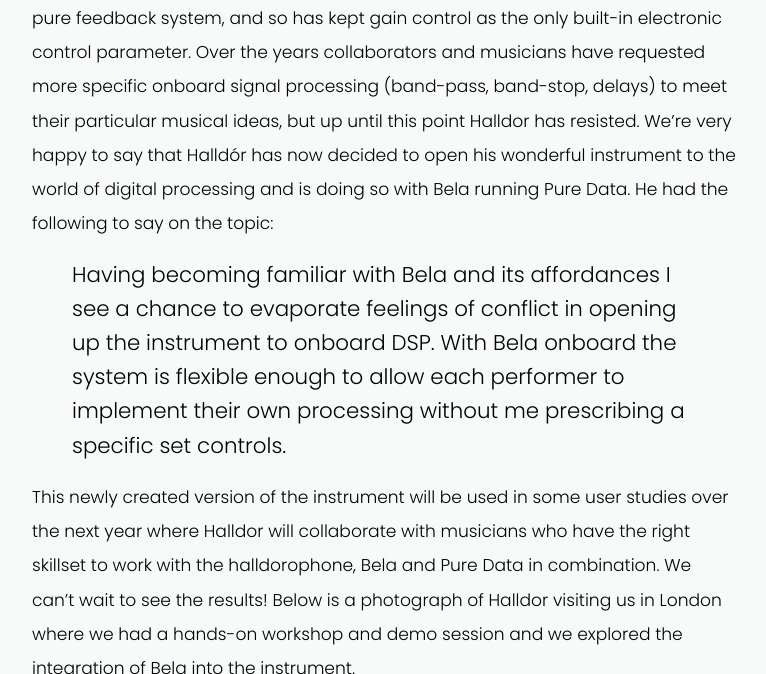
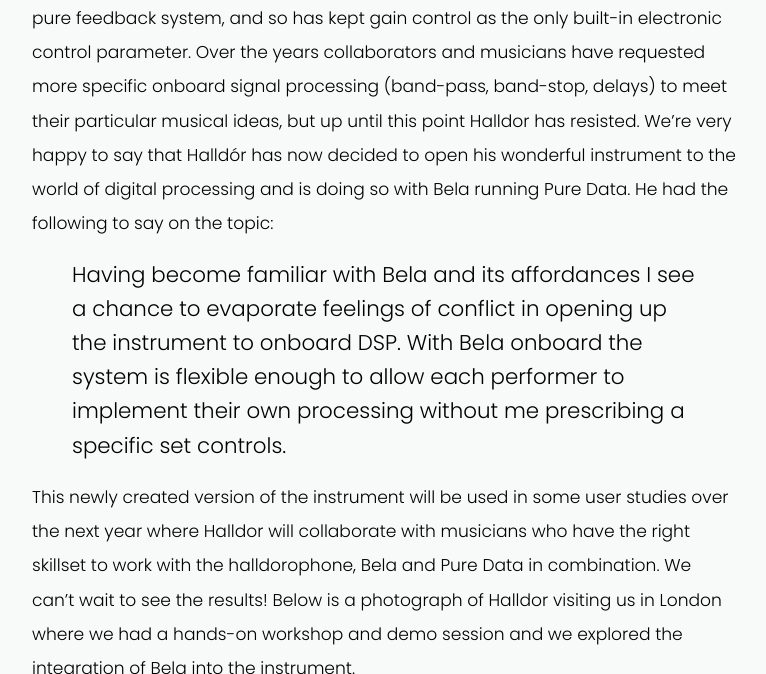
Before and after one commit to BelaPlatform/bela_newBlog, a Jekyll site: the page built from docs/_posts/2019-03-14-halldorophone-feedback-and-bela.markdown, in a window 1280 px wide and 900 px high, scrolled down 3380 px, cut to the strip 0-674 px from the top of the window. Shown: the whole strip, without its empty margins (256-1022 px from the left). Built offline with Jekyll 4.4.1, drawn with Linux system fonts in a browser that asks for light colours; nearby versions of some CDN libraries.

Commit message:
Fixed typo halldorophone

```diff
--- a/docs/_posts/2019-03-14-halldorophone-feedback-and-bela.markdown
+++ b/docs/_posts/2019-03-14-halldorophone-feedback-and-bela.markdown
@@ -39,7 +39,7 @@
 Halldór has been keen to protect the identity of the halldorophone as a simple and pure feedback system, and so has kept gain control as the only built-in electronic control parameter.
 Over the years collaborators and musicians have requested more specific onboard signal processing (band-pass, band-stop, delays) to meet their particular musical ideas, but up until this point Halldor has resisted. We're very happy to say that Halldór has now decided to open his wonderful instrument to the world of digital processing and is doing so with Bela running Pure Data. He had the following to say on the topic:
 
-> Having becoming familiar with Bela and its affordances I see a chance to evaporate feelings of conflict in opening up the instrument to onboard DSP. With Bela onboard the system is flexible enough to allow each performer to implement their own processing without me prescribing a specific set controls.
+> Having become familiar with Bela and its affordances I see a chance to evaporate feelings of conflict in opening up the instrument to onboard DSP. With Bela onboard the system is flexible enough to allow each performer to implement their own processing without me prescribing a specific set controls.
 
 This newly created version of the instrument will be used in some user studies over the next year where Halldor will collaborate with musicians who have the right skillset to work with the halldorophone, Bela and Pure Data in combination. We can't wait to see the results! Below is a photograph of Halldor visiting us in London where we had a hands-on workshop and demo session and we explored the integration of Bela into the instrument.
 
```
